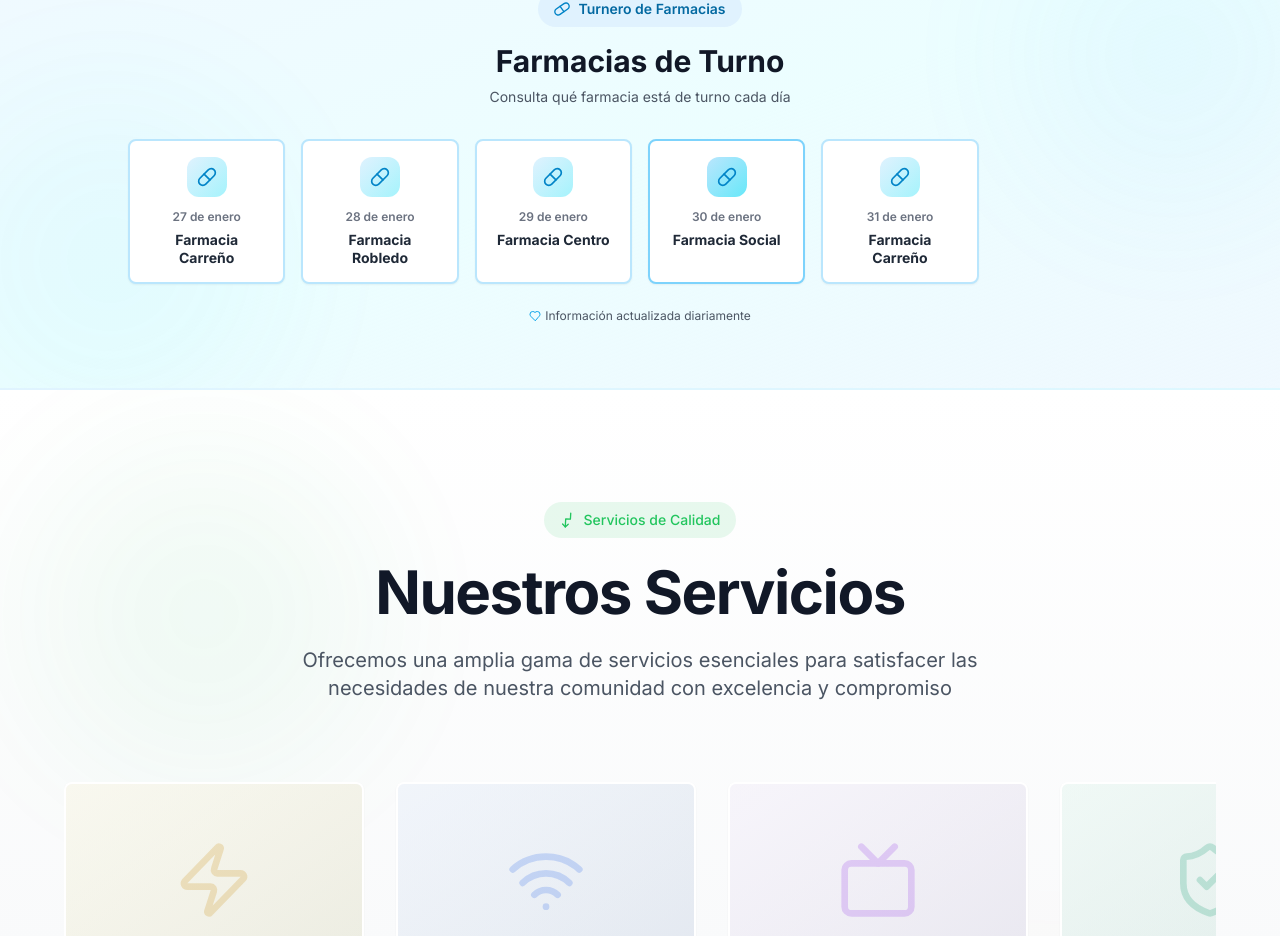
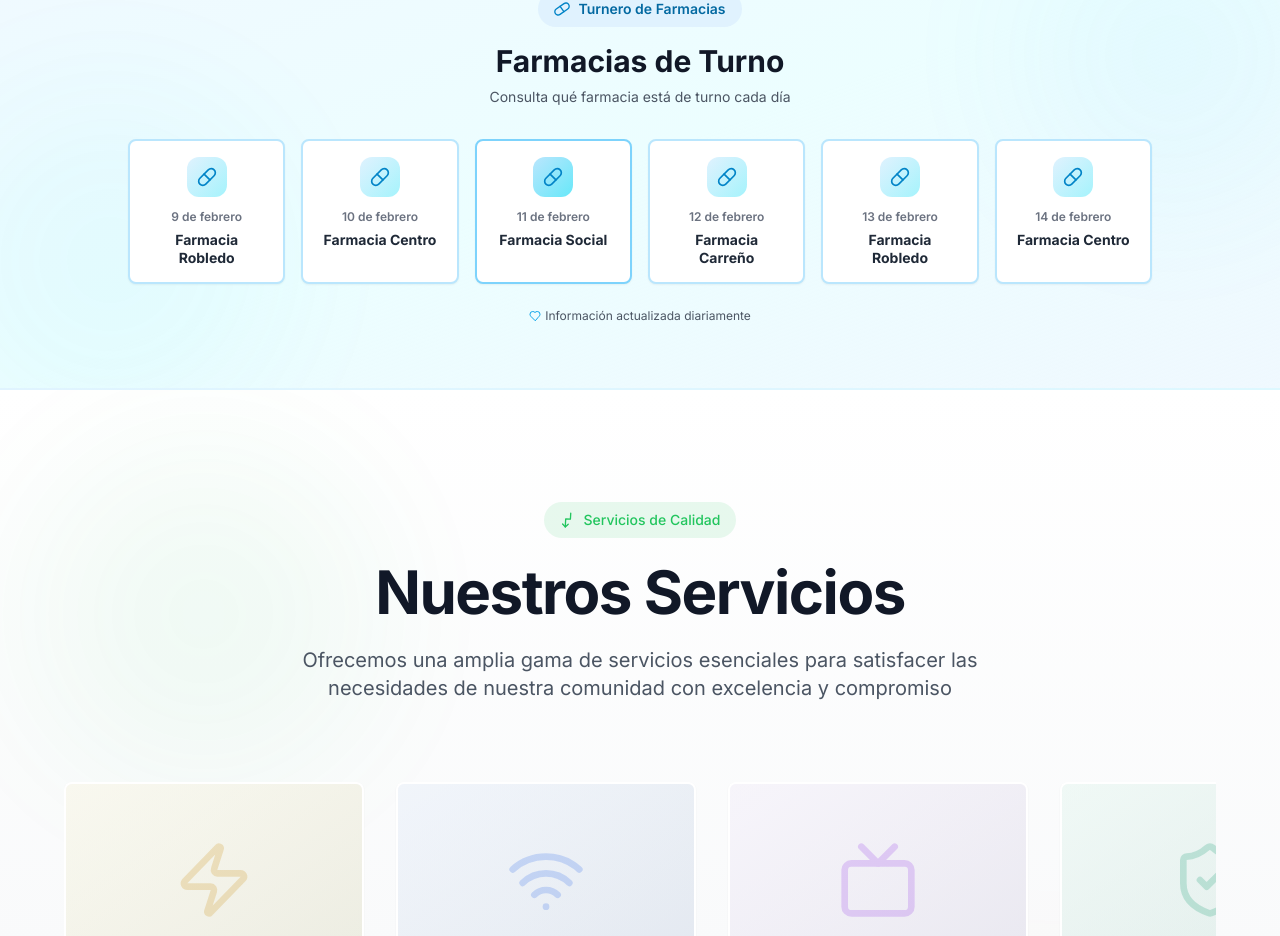
Before and after one commit to sistemascoopladormida-hub/cooperativa-san-jose-de-la-dormida, a Next.js app: page / in a window 1280 px wide. Shown: the part 2796-3732 px from the top of the page. Built offline with nearby package versions, Linux system fonts and the light colour scheme.

Commit message:
actualizando turnero de farmacia en la web

```diff
--- a/app/page.tsx
+++ b/app/page.tsx
@@ -297,11 +297,12 @@ function PharmacySchedule() {
   }
 
   const pharmacySchedule = [
-    { date: "27 de enero", pharmacy: "Farmacia Carreño" },
-    { date: "28 de enero", pharmacy: "Farmacia Robledo" },
-    { date: "29 de enero", pharmacy: "Farmacia Centro" },
-    { date: "30 de enero", pharmacy: "Farmacia Social" },
-    { date: "31 de enero", pharmacy: "Farmacia Carreño" },
+    { date: "9 de febrero", pharmacy: "Farmacia Robledo" },
+    { date: "10 de febrero", pharmacy: "Farmacia Centro" },
+    { date: "11 de febrero", pharmacy: "Farmacia Social" },
+    { date: "12 de febrero", pharmacy: "Farmacia Carreño" },
+    { date: "13 de febrero", pharmacy: "Farmacia Robledo" },
+    { date: "14 de febrero", pharmacy: "Farmacia Centro" },
   ]
 
   return (
--- a/lib/cooperative-context.ts
+++ b/lib/cooperative-context.ts
@@ -9,8 +9,8 @@ Ubicación: Av. Perón 557 - CP 5244, Córdoba, San José de la Dormida
 
 CONTACTO:
 - Teléfono: 3521-401330
-- Email: sistemascoopladormida@gmail.com
-- Horarios de atención: Lunes a Viernes de 7:00 a 12:00
+- Email: sistemas@cooperativaladormida.com
+- Horarios de atención: Lunes a Viernes de 7:00 a 13:00
 
 TELÉFONOS DE GUARDIA 24/7:
 - Ambulancia: 3521 406183
@@ -132,12 +132,13 @@ ESTADO DE FACTURAS Y BOLETAS:
     - Segundo vencimiento: 20 de febrero
 
 TURNERO DE FARMACIAS:
-- 2 de febrero: Farmacia centro
-- 3 de febrero: Farmacia social
-- 4 de febrero: Farmacia carreño
-- 5 de febrero: Farmacia robledo
-- 6 de febrero: Farmacia centro
-- 7 de febrero: Farmacia social
+- 8 de febrero: Farmacia carreño
+- 9 de febrero: Farmacia Robledo
+- 10 de febrero: Farmacia Centro
+- 11 de febrero: Farmacia Social
+- 12 de febrero: Farmacia Carreño
+- 13 de febrero: Farmacia Robledo
+- 14 de febrero: Farmacia Centro
 
 ASOCIARSE:
 - Los interesados pueden visitar la oficina o completar el formulario en la sección "Asociarse" de la página web
```
